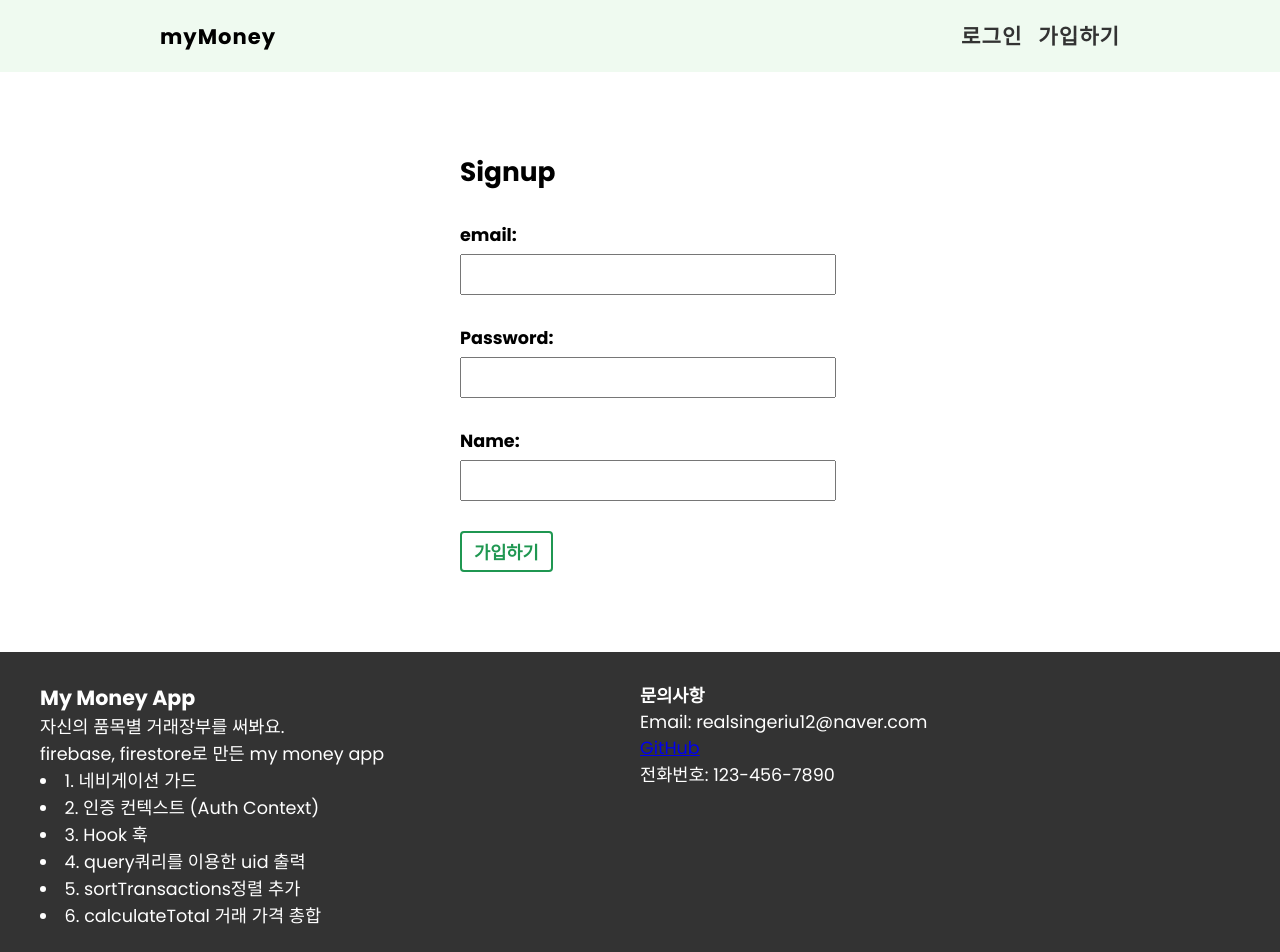
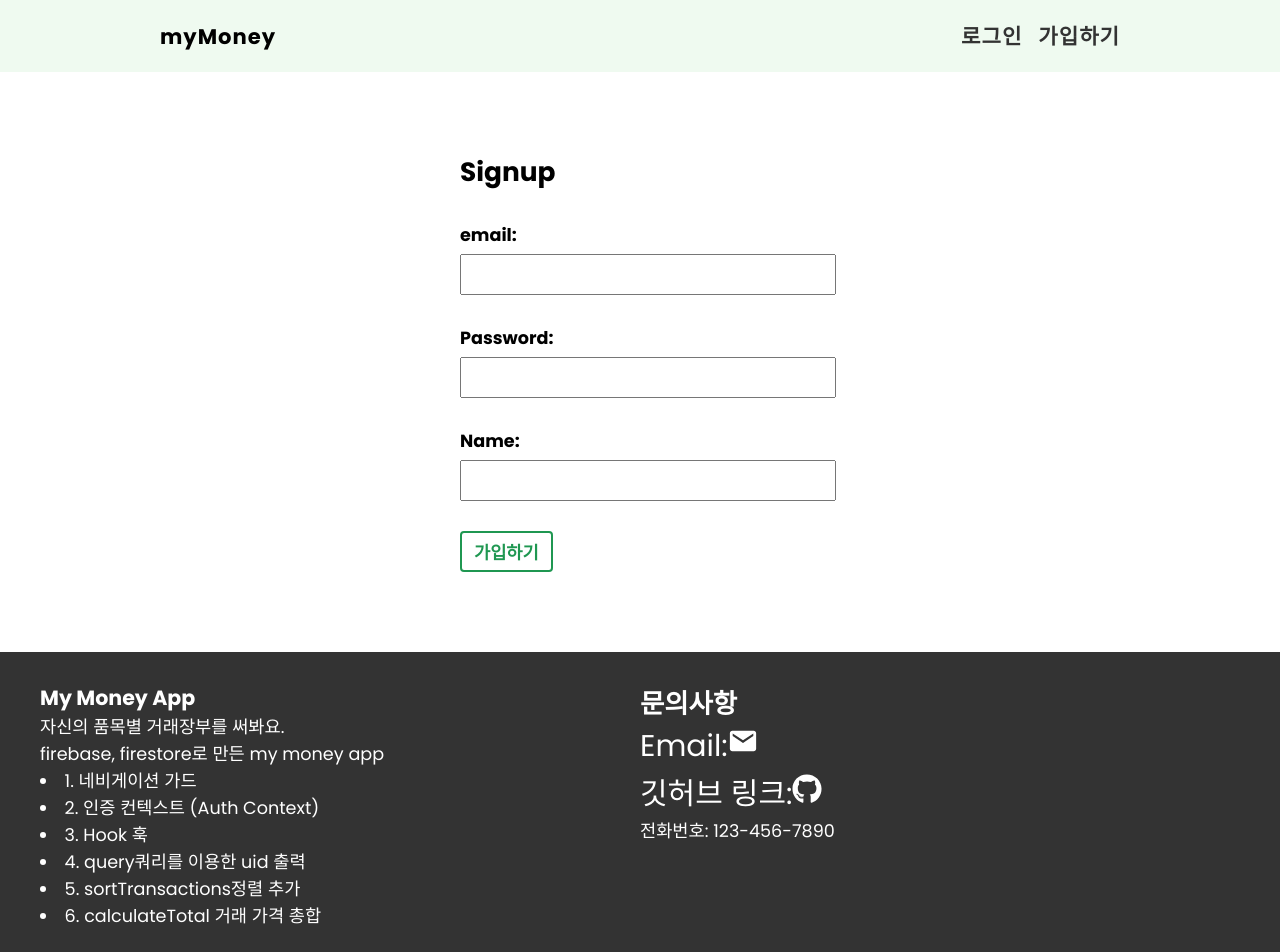
Before and after one commit to realsingeriu/my-money, a React (Vite) app: page /signup in a window 1280 px wide. Shown: the top 952 px of the page. Built offline with nearby package versions, Linux system fonts and the light colour scheme; no server answers.

Commit message:
footer 문의사항 내용 수정

```diff
--- a/package.json
+++ b/package.json
@@ -13,6 +13,7 @@
     "firebase": "8.5",
     "react": "^18.2.0",
     "react-dom": "^18.2.0",
+    "react-icons": "^4.12.0",
     "react-router-dom": "^6.20.1"
   },
   "devDependencies": {
--- a/src/pages/footer/footer.jsx
+++ b/src/pages/footer/footer.jsx
@@ -1,7 +1,10 @@
 import React from "react";
 import styles from "../footer/footer.module.css";
+import { FaGithub } from "react-icons/fa";
+import { IoMdMail } from "react-icons/io";
 
 const Footer = () => {
+  const email = "realsingeriu12@naver.com";
   return (
     <footer className={styles.footer}>
       <div className={styles.container}>
@@ -19,15 +22,28 @@ const Footer = () => {
           </p>
         </div>
         <div className={styles.contact}>
-          <h4>문의사항</h4>
-          <p>Email: realsingeriu12@naver.com</p>
-          <a
-            href="https://www.github.com/realsingeriu/my-money"
-            target="_blank"
-            rel="noopener noreferrer"
-          >
-            GitHub
-          </a>
+          <h2>문의사항</h2>
+          <p style={{ fontSize: "30px" }}>
+            Email:
+            <a href={`mailto:${email}`}>
+              <IoMdMail
+                style={{ fontSize: "30px", color: "white" }}
+                className="icon"
+              />
+            </a>
+          </p>
+          <p style={{ fontSize: "30px" }}>
+            깃허브 링크:
+            <a
+              href="https://www.github.com/realsingeriu/my-money"
+              target="_blank"
+            >
+              <FaGithub
+                className="icon"
+                style={{ fontSize: "30px", color: "white" }}
+              />
+            </a>
+          </p>
           <p>전화번호: 123-456-7890</p>
         </div>
       </div>
```
Also changed, not shown: 1 other file (tests, documents, lock files or other folders).
